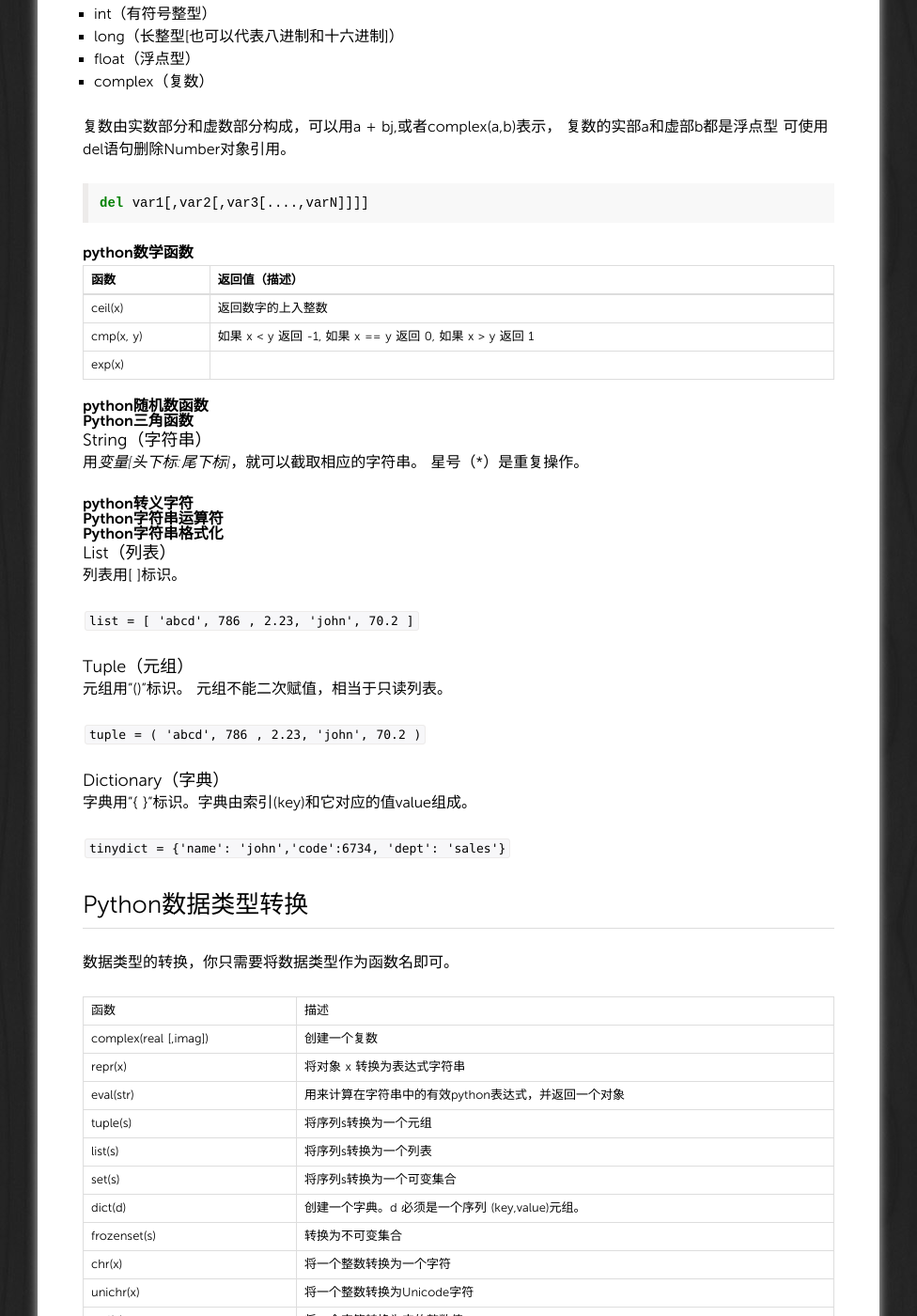
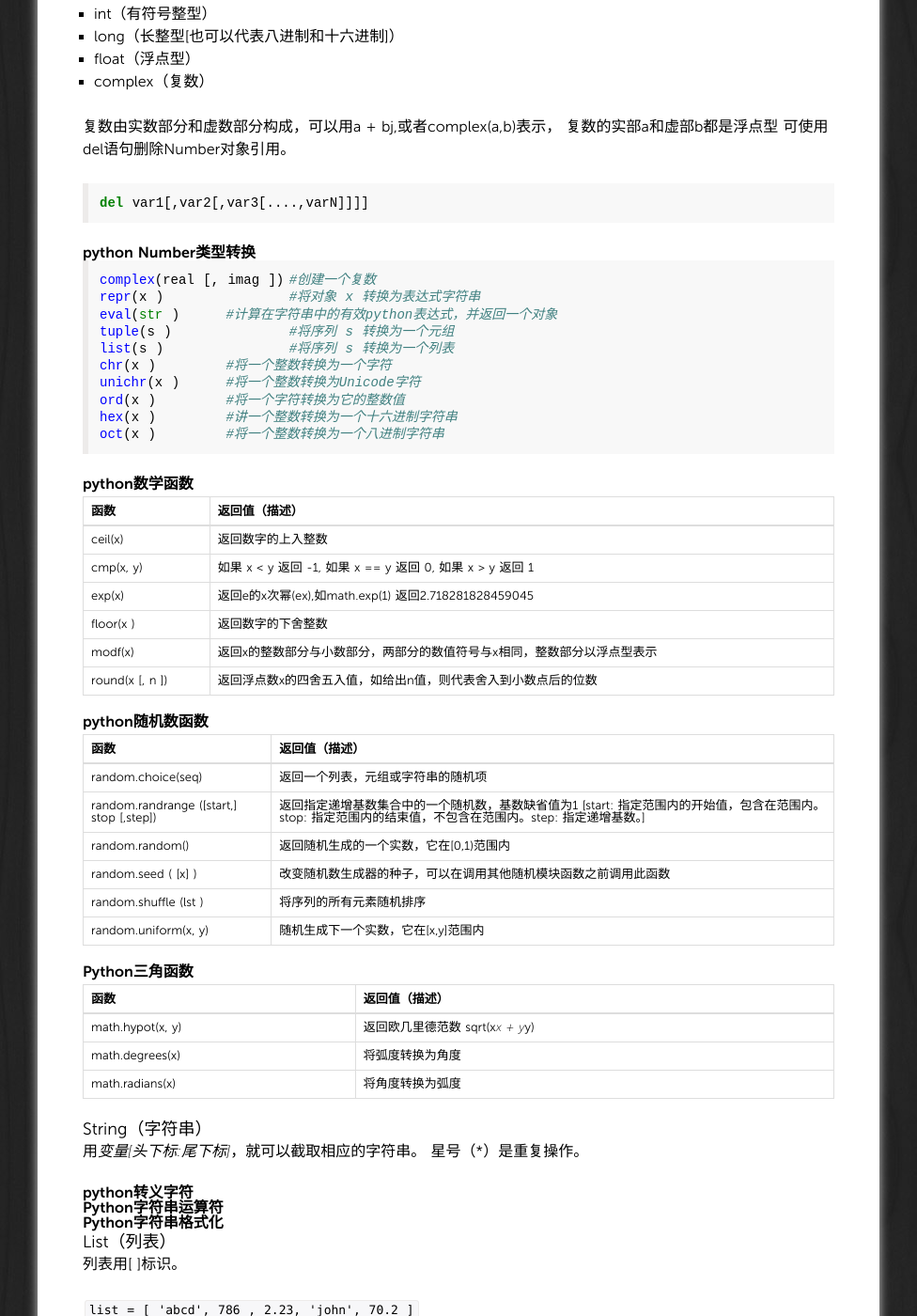
Before and after one commit to xuzhen1994/xuzhen1994.github.io, a Jekyll site: the page built from _posts/2016-10-21-python-FirstBlood.md, in a window 1280 px wide and 1400 px high, scrolled down 1432 px. Shown: the whole window at 94% size, without its empty margins (152-1128 px from the left). Built offline with Jekyll 4.4.1, drawn with Linux system fonts in a browser that asks for light colours; Markdown is read by kramdown in place of the engine named in the settings.

Commit message:
add Number functions

````diff
--- a/_posts/2016-10-21-python-FirstBlood.md
+++ b/_posts/2016-10-21-python-FirstBlood.md
@@ -97,17 +97,50 @@ Python的代码块不使用大括号（{}）来控制类，函数以及其他逻
 del var1[,var2[,var3[....,varN]]]]
 ```
 
+#### **python Number类型转换**
+
+```python
+complex(real [, imag ])	#创建一个复数
+repr(x )		#将对象 x 转换为表达式字符串
+eval(str )	#计算在字符串中的有效python表达式，并返回一个对象
+tuple(s )		#将序列 s 转换为一个元组
+list(s )		#将序列 s 转换为一个列表
+chr(x )		#将一个整数转换为一个字符
+unichr(x )	#将一个整数转换为Unicode字符
+ord(x )		#将一个字符转换为它的整数值
+hex(x )		#讲一个整数转换为一个十六进制字符串
+oct(x )		#将一个整数转换为一个八进制字符串
+```
+
 #### **python数学函数**
 
 | 函数 | 返回值（描述） |
 | ------ | ------ |
 | ceil(x) | 返回数字的上入整数 |
 | cmp(x, y) | 如果 x < y 返回 -1, 如果 x == y 返回 0, 如果 x > y 返回 1 |
-| exp(x) |  |
+| exp(x) | 返回e的x次幂(ex),如math.exp(1) 返回2.718281828459045 |
+| floor(x ) | 返回数字的下舍整数 |
+| modf(x) | 返回x的整数部分与小数部分，两部分的数值符号与x相同，整数部分以浮点型表示 |
+| round(x [, n ]) | 返回浮点数x的四舍五入值，如给出n值，则代表舍入到小数点后的位数 |
 
 #### **python随机数函数**
 
+| 函数 | 返回值（描述） |
+| ------ | ------ |
+| random.choice(seq) | 返回一个列表，元组或字符串的随机项 |
+| random.randrange ([start,] stop [,step]) | 返回指定递增基数集合中的一个随机数，基数缺省值为1  [start: 指定范围内的开始值，包含在范围内。stop: 指定范围内的结束值，不包含在范围内。step: 指定递增基数。] |
+| random.random() | 返回随机生成的一个实数，它在[0,1)范围内 |
+| random.seed ( [x] ) | 改变随机数生成器的种子，可以在调用其他随机模块函数之前调用此函数 |
+| random.shuffle (lst ) | 将序列的所有元素随机排序 |
+| random.uniform(x, y) | 随机生成下一个实数，它在[x,y]范围内 |
+
 #### **Python三角函数**
+
+| 函数 | 返回值（描述） |
+| ------ | ------ |
+| math.hypot(x, y) | 返回欧几里德范数 sqrt(x*x + y*y) |
+| math.degrees(x) | 将弧度转换为角度 |
+| math.radians(x) | 将角度转换为弧度 |
 
 ### String（字符串）
 
````
